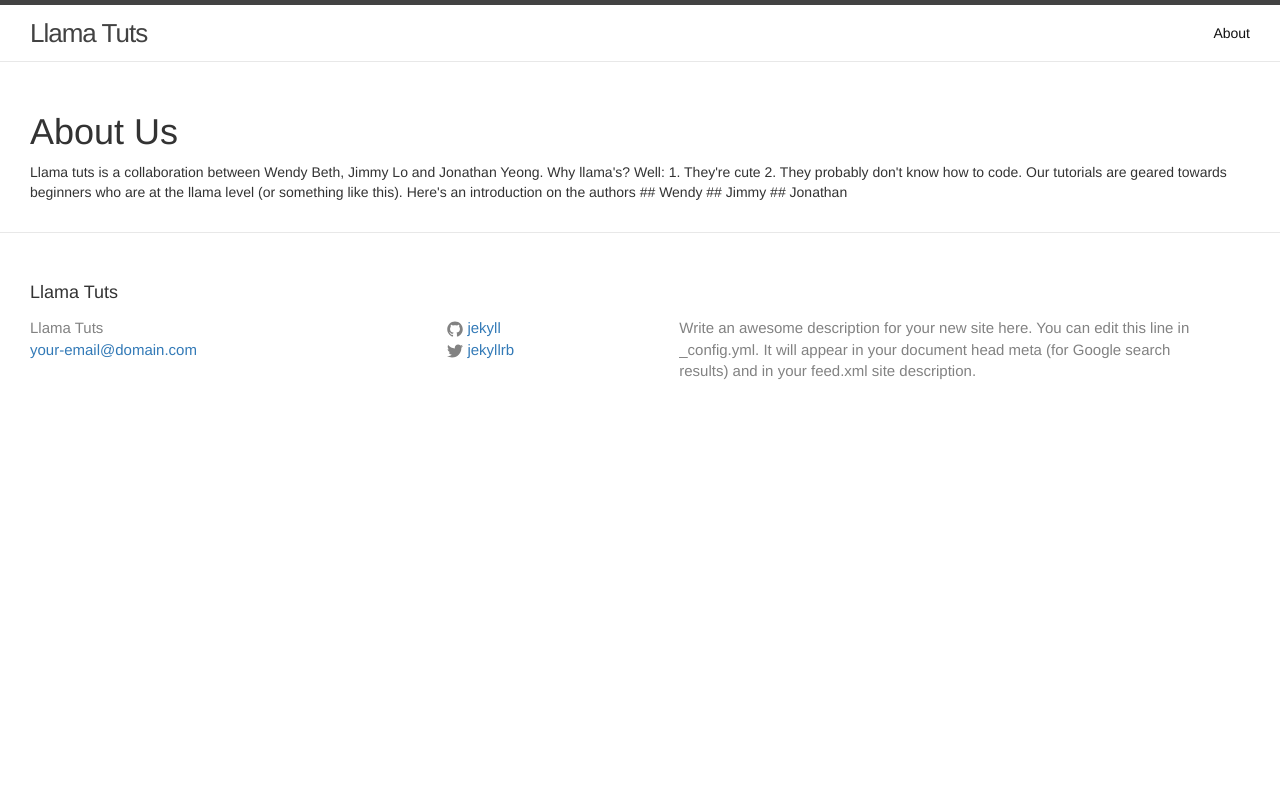
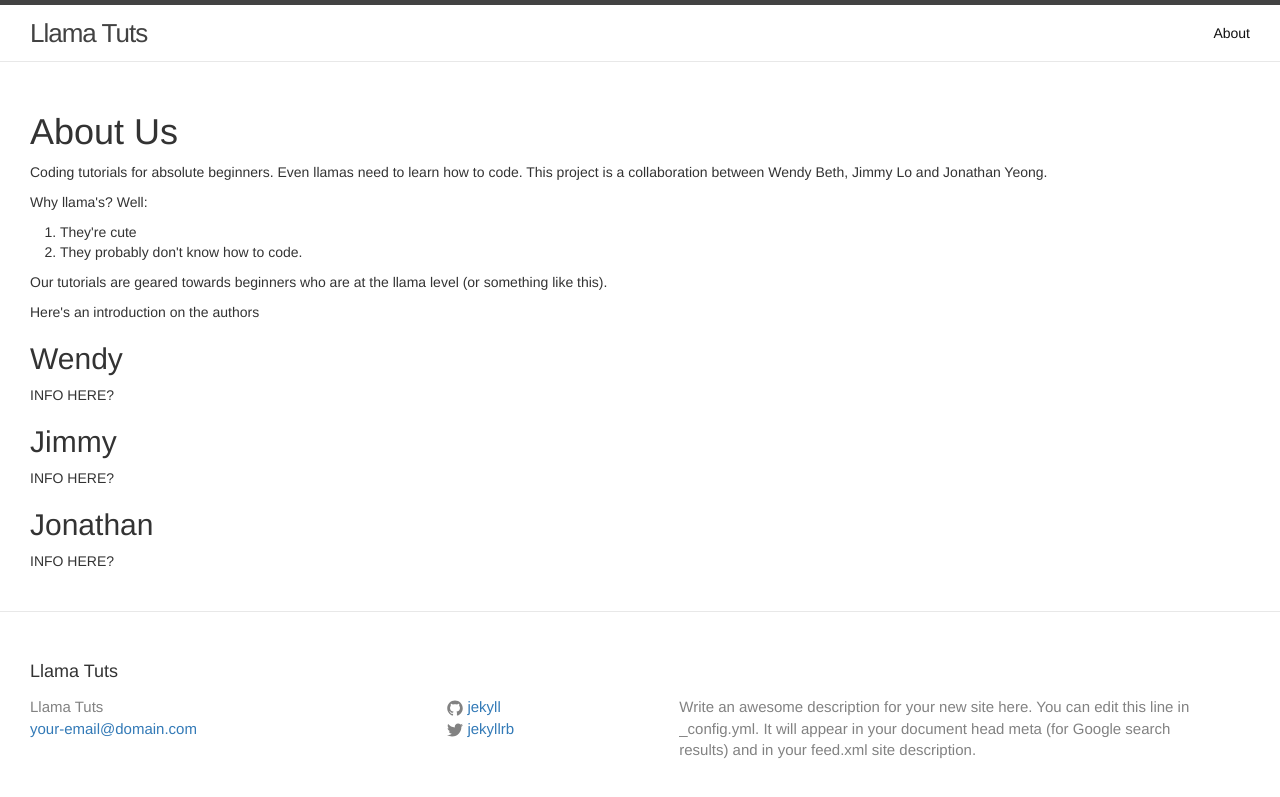
Before and after one commit to llamatuts/llamatuts, a Jekyll site: the page built from about/index.html, in a window 1280 px wide. Shown: the top 797 px of the page. Built offline with Jekyll 4.4.1, drawn with Linux system fonts in a browser that asks for light colours; nearby versions of some CDN libraries.

Commit message:
Add some styling to the about page

```diff
--- a/about/index.html
+++ b/about/index.html
@@ -1,20 +1,34 @@
 ---
 layout: default
 ---
+
 <h1> About Us </h1>
-Llama tuts is a collaboration between Wendy Beth, Jimmy Lo and Jonathan Yeong.
-
+<p>
+Coding tutorials for absolute beginners. Even llamas need to learn how to code.
+This project is a collaboration between Wendy Beth, Jimmy Lo and Jonathan Yeong.
+</p>
+<p>
 Why llama's? Well:
-
-1. They're cute
-2. They probably don't know how to code.
-
+<ol>
+  <li> They're cute </li>
+  <li> They probably don't know how to code. </li>
+</ol>
+</p>
+<p>
 Our tutorials are geared towards beginners who are at the llama level (or something like this).
-
+</p>
+<p>
 Here's an introduction on the authors
-
-## Wendy
-
-## Jimmy
-
-## Jonathan
+</p>
+<h2> Wendy </h2>
+<p>
+  INFO HERE?
+</p>
+<h2>Jimmy </h2>
+<p>
+  INFO HERE?
+</p>
+<h2> Jonathan </h2>
+<p>
+  INFO HERE?
+</p>
```
